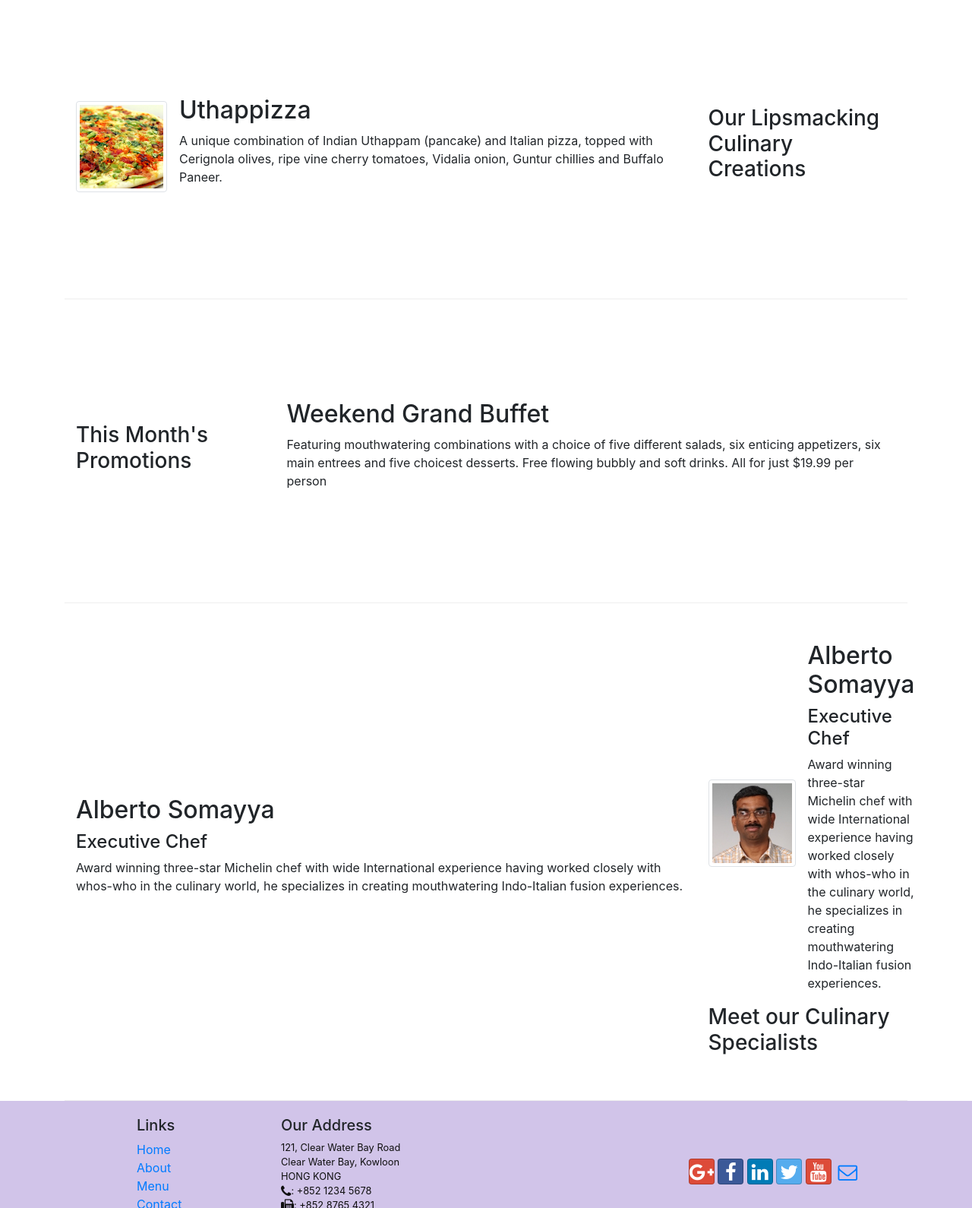
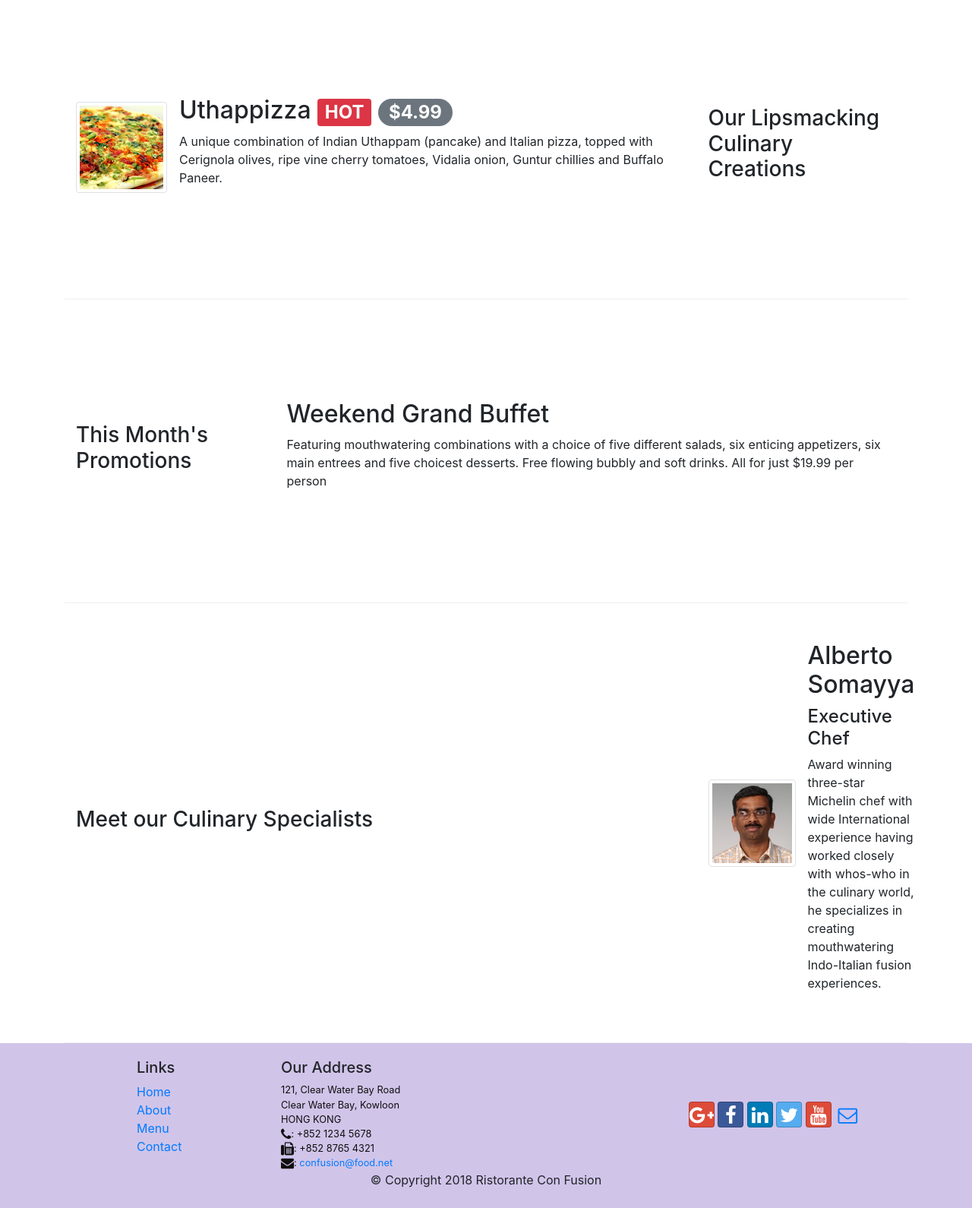
Before and after one commit to azharuddin207/Bootstrap, a website: page index.html in a window 1280 px wide. Shown: the part 340-1930 px from the top of the page at 76% size. Drawn offline with nearby package versions, Linux system fonts and the light colour scheme.

Commit message:
Alerting Users

```diff
--- a/index.html
+++ b/index.html
@@ -61,7 +61,7 @@
                             <img class="d-flex mr-3 img-thumbnail align-self-center"
                                     src="img/uthappizza.png" alt="Uthappizza">
                             <div class="media-body">
-                                <h2 class="mt-0">Uthappizza</h2>
+                                <h2 class="mt-0">Uthappizza <span class="badge badge-danger">HOT</span> <span class="badge badge-pill badge-secondary">$4.99</span></h2>
                                 <p class="d-none d-sm-block">A unique combination of Indian Uthappam (pancake) and
                                     Italian pizza, topped with Cerignola olives, ripe vine
                                     cherry tomatoes, Vidalia onion, Guntur chillies and
@@ -85,6 +85,7 @@
         <div class="row row-content align-items-center">
 
             <div class="col-12 col-sm-4 order-sm-last col-md-3">
+
                     <div class="media">
                             <img class="d-flex mr-3 img-thumbnail align-self-center"
                                     src="img/alberto.png" alt="Alberto Somayya">
@@ -98,13 +99,12 @@
                                     </p>
                             </div>
                         </div>
-                <h3>Meet our Culinary Specialists</h3>
+
             </div>
-            <div class="col col-sm  order-sm-first col-md">
-                <h2>Alberto Somayya</h2>
-                <h4>Executive Chef</h4>
-                <p class="d-none d-sm-block">Award winning three-star Michelin chef with wide International experience having worked closely with whos-who in the culinary world, he specializes in creating mouthwatering Indo-Italian fusion experiences. </p>
+            <div class="col-12 col-md">
+                    <h3>Meet our Culinary Specialists</h3>
             </div>
+
         </div>
     </div>
 
```
